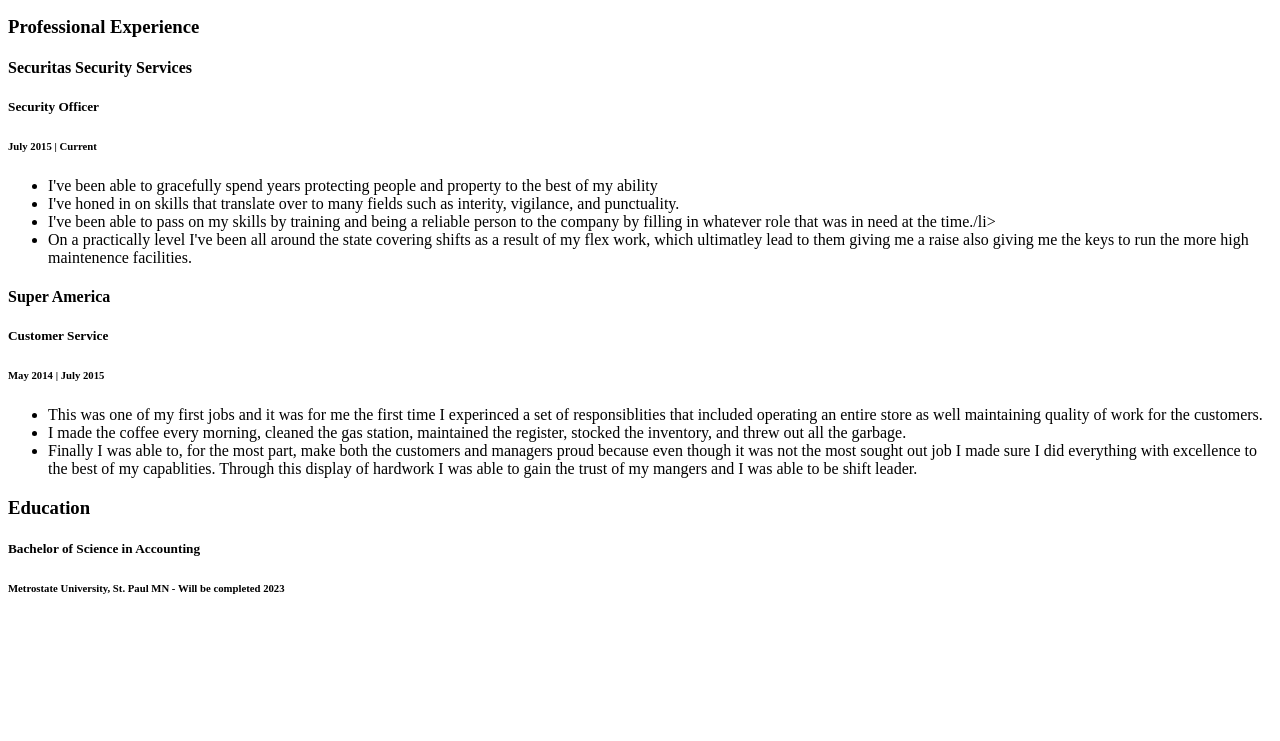
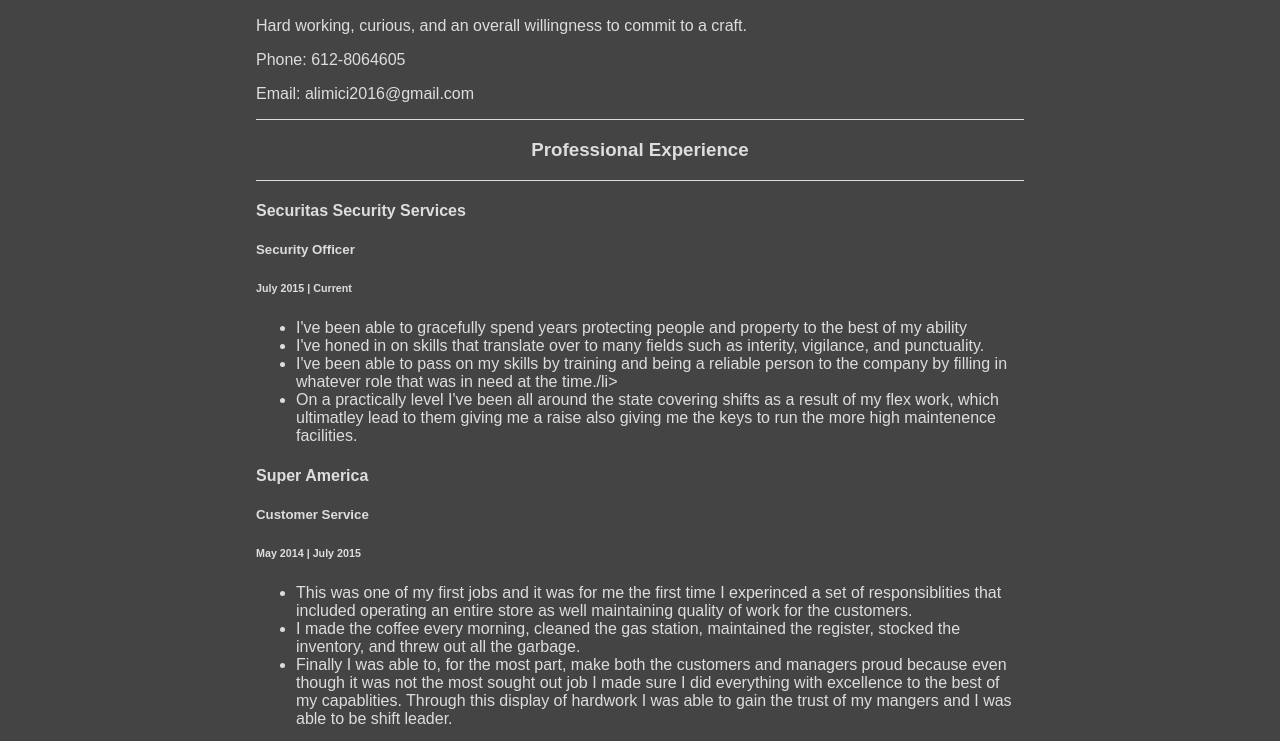
Before and after one commit to alimici2016/alimici2016.github.io, a plain HTML site: page index.html in a window 1280 px wide. Shown: the part 203-944 px from the top of the page. Before the commit the page ends 822 px from the top, so only its background shows below. Drawn offline with Linux system fonts and the light colour scheme.

Commit message:
Update index.html

```diff
--- a/index.html
+++ b/index.html
@@ -4,7 +4,7 @@
   <meta charset="utf-8">
   <meta name="viewport" content="width=device-width">
   <title>Hamsa Alimici Resume</title>
-<link rel=:"stylesheet" href="style.css"/>
+<link rel="stylesheet" href="style.css"/>
 </head>
 <body>
   <div>
```
